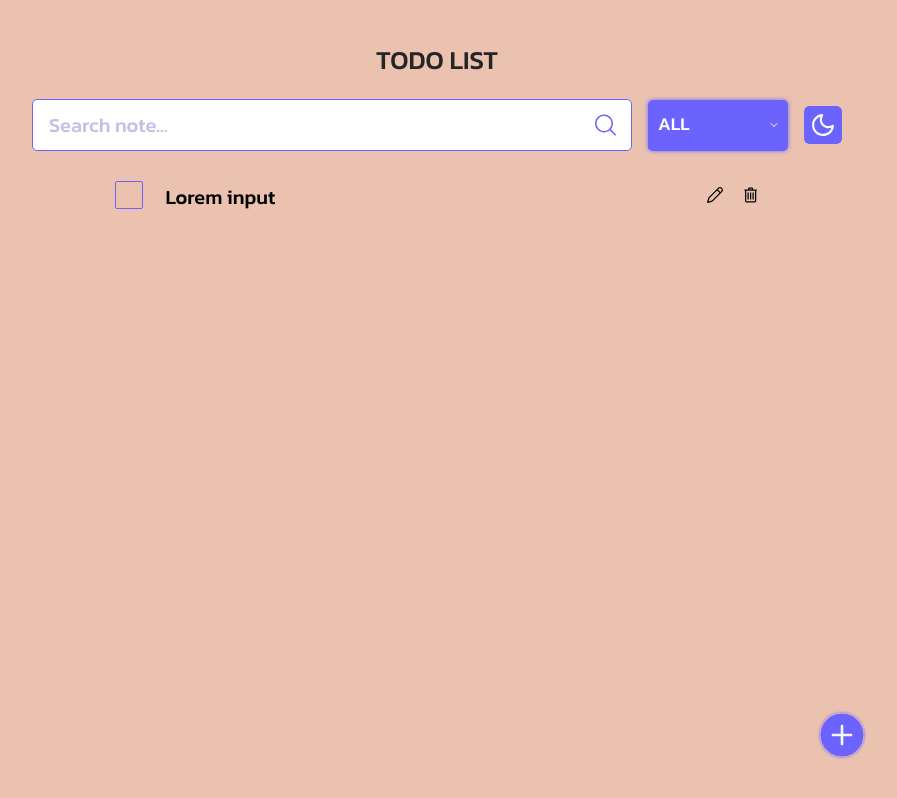
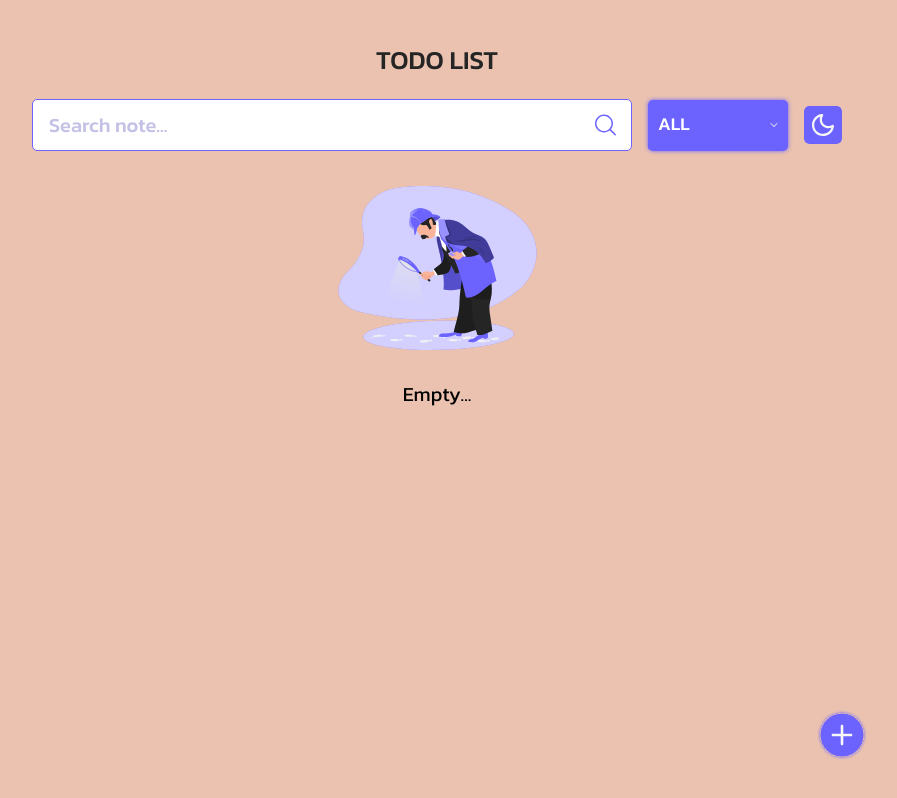
Before and after one commit to Suficks/ToDo-List, a React (Create React App) app in the folder app/: page / in a window 1280 px wide. Shown: the whole page, without its empty margins (203-1100 px from the left). Built offline with nearby package versions, Linux system fonts and the light colour scheme.

Commit message:
feat: add task to tasks array

```diff
--- a/app/src/Components/Modal/Modal.tsx
+++ b/app/src/Components/Modal/Modal.tsx
@@ -3,6 +3,7 @@ import cn from './modal.module.scss';
 import Button from '../Button';
 import Input from '../Input';
 import withModal from './withModal';
+import { TTask } from 'Redux/tasks/reducer';
 
 interface IModalProps {
   /** Открыто ли модальное окно */
@@ -11,11 +12,29 @@ interface IModalProps {
   onModalToggle: () => void
   /** Записать значение инпута с новой задачей */
   setInputValue: (value: string) => void
+  /** Добавить задачу в массив всех задач*/
+  addTask: (value: TTask) => void
   /** Значение инпута с новой задачей */
   inputValue: string
 }
 
-const Modal: FC<IModalProps> = ({ isModalOpen, onModalToggle, setInputValue, inputValue }) => {
+const Modal: FC<IModalProps> = ({ isModalOpen, onModalToggle, setInputValue, inputValue, addTask }) => {
+
+  const modalClose = () => {
+    setInputValue('')
+    onModalToggle()
+  }
+
+  const onCreateTask = () => {
+    const task: TTask = {
+      id: 'asad',
+      text: inputValue,
+      progress: 'incomplete'
+    }
+    addTask(task)
+    modalClose()
+  }
+
   return (
     <div className={`${isModalOpen ? cn.active : cn.modal}`}>
       <h2 className={cn.title}>NEW NOTE</h2>
@@ -28,8 +47,11 @@ const Modal: FC<IModalProps> = ({ isModalOpen, onModalToggle, setInputValue, inp
         <Button
           className={cn.reset}
           text='CANCEL'
-          onClick={onModalToggle} />
-        <Button className={cn.apply} text='APPLY' />
+          onClick={modalClose} />
+        <Button
+          className={cn.apply}
+          text='APPLY'
+          onClick={onCreateTask} />
       </div>
     </div>
   )
--- a/app/src/Components/Modal/withModal.ts
+++ b/app/src/Components/Modal/withModal.ts
@@ -1,7 +1,8 @@
 import { connect } from "react-redux"
 
 import { AppDispatch, RootState } from "../../Redux/store"
-import { setInputValue } from "../../Redux/tasks/actions"
+import { setInputValue, addTask } from "../../Redux/tasks/actions"
+import { TTask } from "Redux/tasks/reducer"
 
 const mapStateToProps = (state: RootState) => {
   return {
@@ -13,6 +14,9 @@ const mapDispatchToProps = (dispatch: AppDispatch) => {
   return {
     setInputValue(value: string) {
       dispatch(setInputValue(value))
+    },
+    addTask(value: TTask) {
+      dispatch(addTask(value))
     }
   }
 }
--- a/app/src/Components/Task/Task.tsx
+++ b/app/src/Components/Task/Task.tsx
@@ -1,20 +1,36 @@
-import React from 'react';
+import React, { FC } from 'react';
 import cn from './task.module.scss';
+import withTask from './withTask';
+import EmptyImg from '../../Assets/empty-icon-light.svg';
 
-const Task = () => {
+interface ITaskProps {
+  inputValue: string
+}
+
+const Task: FC<ITaskProps> = ({ inputValue }) => {
   return (
     <div className={cn.task}>
+      {
+        inputValue ? (
+          <>
             <label className={cn.label}>
               <input type="checkbox" className={cn.checkbox} />
               <span className={cn.fake}></span>
             </label>
-      <p className={cn.text}>Lorem input</p>
+            <p className={cn.text}>{inputValue}</p>
             <div className={cn.btn_container}>
               <button className={cn.edit}></button>
               <button className={cn.delete}></button>
             </div>
+          </>
+        ) : (
+          <div className={cn.empty_wrap}>
+            <img className={cn.emptyImg} src={EmptyImg} alt="" />
+            <p className={cn.empty}>Empty...</p>
+          </div>
+        )}
     </div>
   )
 }
 
-export default Task
+export default withTask(Task)
--- a/app/src/Components/Task/task.module.scss
+++ b/app/src/Components/Task/task.module.scss
@@ -5,7 +5,6 @@
   margin: auto;
 
   @include flex (center, space-between);
-  cursor: pointer;
 }
 
 .checkbox {
@@ -68,3 +67,12 @@
   background: url('../../Assets/delete-icon.svg');
   background-size: 20px 20px;
 }
+
+.empty_wrap {
+  margin: auto;
+  text-align: center;
+}
+
+.empty {
+  @include kanit (20px, 400);
+}
--- /dev/null
+++ b/app/src/Components/Task/withTask.ts
@@ -0,0 +1,20 @@
+import { connect } from "react-redux"
+
+import { AppDispatch, RootState } from "Redux/store"
+import { setSearchValue } from "Redux/tasks/actions"
+
+const mapStateToProps = (state: RootState) => {
+  return {
+    inputValue: state.inputValue,
+  }
+}
+
+const mapDispatchToProps = (dispatch: AppDispatch) => {
+  return {
+    setSearchValue(value: string) {
+      dispatch(setSearchValue(value))
+    },
+  }
+}
+
+export default connect(mapStateToProps, mapDispatchToProps)
--- a/app/src/Redux/tasks/actions.ts
+++ b/app/src/Redux/tasks/actions.ts
@@ -5,11 +5,11 @@ import {
   SET_FILTER_TYPE
 } from "./action-types";
 
-import { TFilterType } from "./reducer";
+import { TFilterType, TTask } from "./reducer";
 
-export const addTask = (note: string) => ({
+export const addTask = (payload: TTask) => ({
   type: ADD_TASK,
-  payload: note
+  payload
 } as const)
 
 export const setSearchValue = (value: string) => ({
--- a/app/src/Redux/tasks/reducer.ts
+++ b/app/src/Redux/tasks/reducer.ts
@@ -1,7 +1,8 @@
 import {
   SET_SEARCH_VALUE,
   SET_INPUT_VALUE,
-  SET_FILTER_TYPE
+  SET_FILTER_TYPE,
+  ADD_TASK
 }
   from "./action-types"
 import * as actions from './actions'
@@ -21,16 +22,16 @@ type TTasksState = {
   /** Цветовая тема приложения */
   theme: 'light' | 'dark'
   /** Массив задач */
-  tasks: TTasks[]
+  tasks: TTask[]
 }
 
-type TTasks = {
+export type TTask = {
   /** Идентификатор задачи */
   id: string
   /** Текст задачи */
   text: string
-  /** Тип задачи: выполнена или нет */
-  type: 'complete' | 'incomplete'
+  /** Прогресс по  задачи: выполнена или нет */
+  progress: 'complete' | 'incomplete'
 }
 
 const initialState: TTasksState = {
@@ -49,6 +50,8 @@ const tasks = (state = initialState, action: ActionTypes): TTasksState => {
       return { ...state, inputValue: action.payload }
     case SET_FILTER_TYPE:
       return { ...state, selectedType: action.payload }
+    case ADD_TASK:
+      return { ...state, tasks: [...state.tasks, action.payload] }
     default: return state
   }
 }
```
Lines whose indentation alone changed are shown as unchanged.
